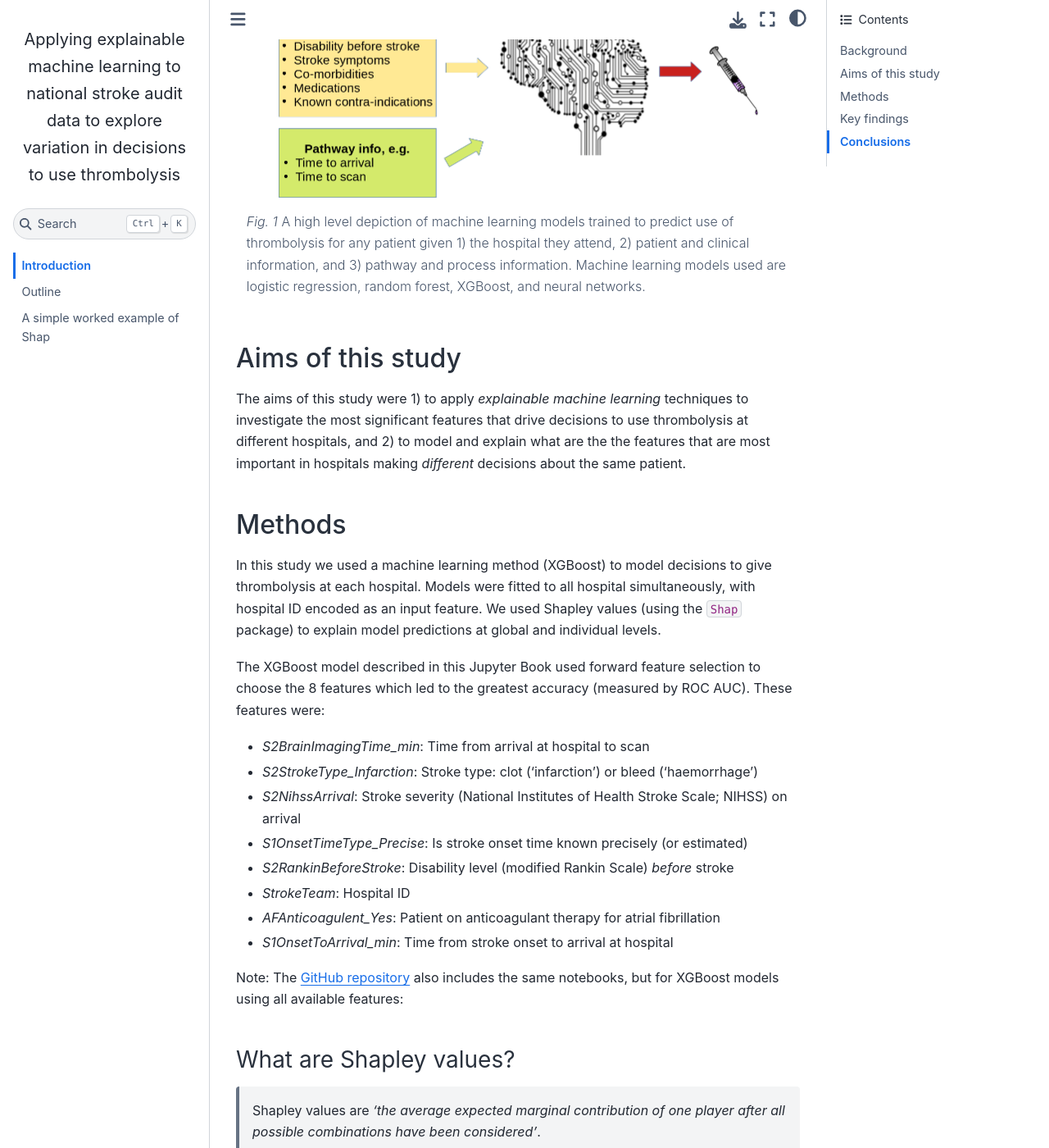
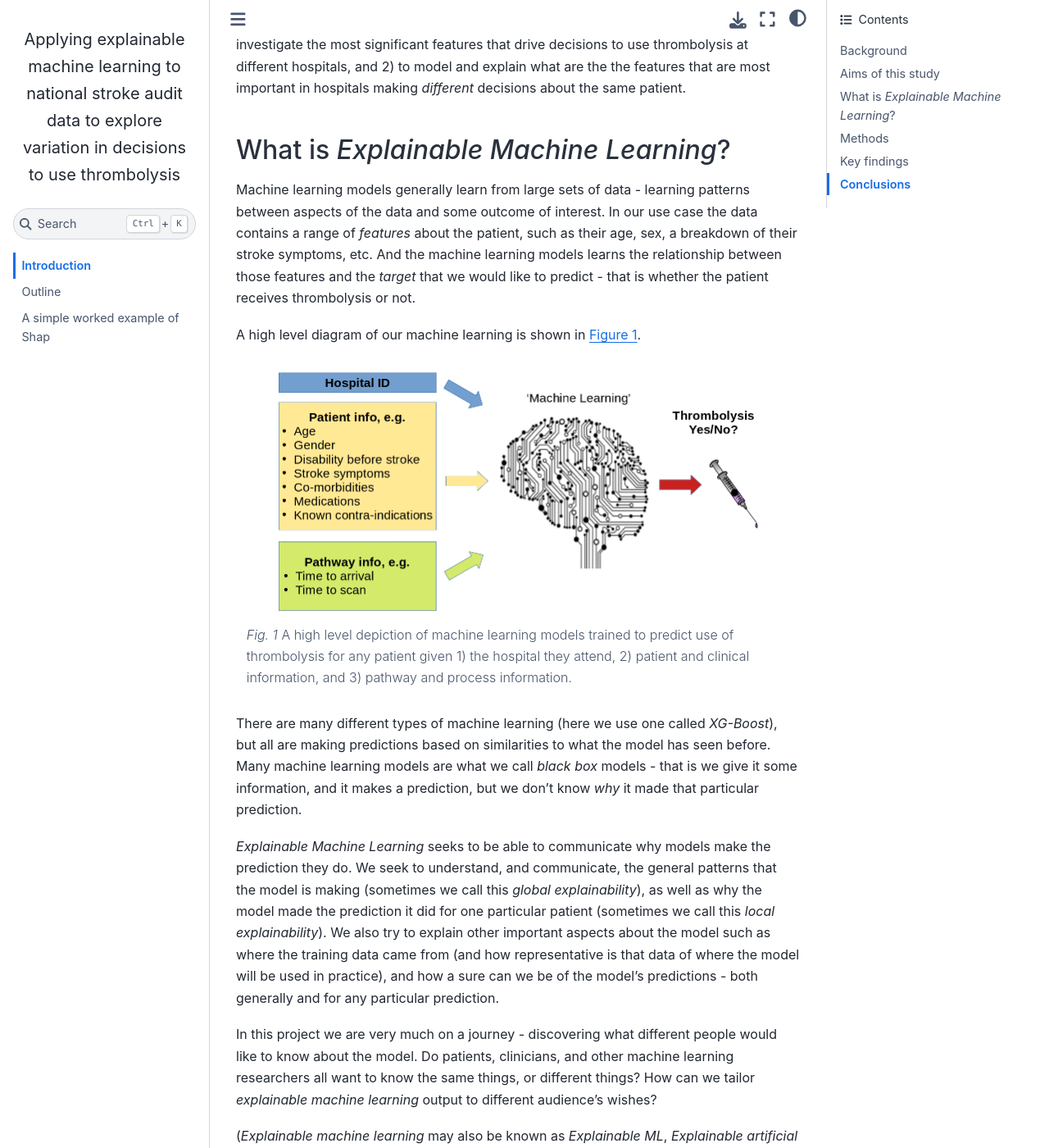
Before and after one commit to samuel-book/samuel_shap_paper_1, a Jupyter Book: the page built from introduction/intro.md, in a window 1280 px wide and 1400 px high, scrolled down 920 px. Shown: the whole window at 82% size. Built offline with Jupyter Book 1.0.4 settings and Sphinx 7.4.7 and the Sphinx Book theme 1.1.4, drawn with Linux system fonts in a browser that asks for light colours; pages that are not in the unit, such as notebooks, are missing from menus; some of the changed text lies outside the part shown.

Commit message:
Update intro

```diff
--- a/introduction/intro.md
+++ b/introduction/intro.md
@@ -12,25 +12,39 @@ Kerry Pearn & Michael Allen
 
 ## Background
 
-Stroke is a common cause of adult disability. Expert opinion is that about one in five patients should receive clot-busting drugs to break up the blood clot that is causing their stroke, and this is the target set in the NHS long term plan. This clot-busting treatment is called thrombolysis. At the moment only about one in nine patients actually receive this treatment in the UK. There is a lot of variation between hospitals, which means that the same patient might receive different treatment in different hospitals.
+Stroke is a common cause of adult disability. Expert opinion is that about one in five patients should receive clot-busting drugs to break up the blood clot that is causing their stroke, and this is the target set in the NHS long term plan. This clot-busting treatment is called *thrombolysis*. At the moment only about one in nine patients actually receive this treatment in the UK. There is a lot of variation between hospitals, which means that the same patient might receive different treatment in different hospitals.
 
-In a previous project, [SAMueL-1](https://samuel-book.github.io/samuel-1/introduction/intro.html), we trained machine-learning models to predict whether any individual patient would receive thrombolysis in any hospital {numref}`Figure {number} <high_level_md>`. This allows us to investigate what differences in treatment are likely to be due to differences between patients, and what differences in treatment are likely to be due to differences between hospitals.
-
-:::{figure-md} high_level_md
-<img src="./images/ml_model_high_level.png" width="600">
-
-A high level depiction of machine learning models trained to predict use of thrombolysis for any patient given 1) the hospital they attend, 2) patient and clinical information, and 3) pathway and process information. Machine learning models used are logistic regression, random forest, XGBoost, and neural networks.
-:::
+In a previous project, [SAMueL-1](https://samuel-book.github.io/samuel-1/introduction/intro.html), we trained machine-learning models to predict whether any individual patient would receive thrombolysis in any hospital. This allows us to investigate what differences in treatment are likely to be due to differences between patients, and what differences in treatment are likely to be due to differences between hospitals rather differences in the patients each hospital sees.
 
 ## Aims of this study
 
 The aims of this study were 1) to apply *explainable machine learning* techniques to investigate the most significant features that drive decisions to use thrombolysis at different hospitals, and 2) to model and explain what are the the features that are most important in hospitals making *different* decisions about the same patient.
 
+## What is *Explainable Machine Learning*?
+
+Machine learning models generally learn from large sets of data - learning patterns between aspects of the data and some outcome of interest. In our use case the data contains a range of *features* about the patient, such as their age, sex, a breakdown of their stroke symptoms, etc. And the machine learning models learns the relationship between those features and the *target* that we would like to predict - that is whether the patient receives thrombolysis or not.
+
+A high level diagram of our machine learning is shown in {numref}`Figure {number} <high_level_md>`.
+
+:::{figure-md} high_level_md
+<img src="./images/ml_model_high_level.png" width="600">
+
+A high level depiction of machine learning models trained to predict use of thrombolysis for any patient given 1) the hospital they attend, 2) patient and clinical information, and 3) pathway and process information.
+:::
+
+There are many different types of machine learning (here we use one called *XG-Boost*), but all are making predictions based on similarities to what the model has seen before. Many machine learning models are what we call *black box* models - that is we give it some information, and it makes a prediction, but we don't know *why* it made that particular prediction.
+
+*Explainable Machine Learning* seeks to be able to communicate why models make the prediction they do. We seek to understand, and communicate, the general patterns that the model is making (sometimes we call this *global explainability*), as well as why the model made the prediction it did for one particular patient (sometimes we call this *local explainability*). We also try to explain other important aspects about the model such as where the training data came from (and how representative is that data of where the model will be used in practice), and how a sure can we be of the model's predictions - both generally and for any particular prediction.
+
+In this project we are very much on a journey - discovering what different people would like to know about the model. Do patients, clinicians, and other machine learning researchers all want to know the same things, or different things? How can we tailor *explainable machine learning* output to different audience's wishes?
+
+(*Explainable machine learning* may also be known as *Explainable ML*, *Explainable artificial intelligence*, or *Explainable AI*).
+
 ## Methods
 
-In this study we used a machine learning method (XGBoost) to model decisions to give thrombolysis at each hospital. Models were fitted to all hospital simultaneously, with hospital ID encoded as an input feature. We used Shapley values (using the `Shap` package) to explain model predictions at global and individual levels.
+In this study we used a machine learning method (XG-Boost) to predict decisions to give thrombolysis at each hospital.
 
-The XGBoost model described in this Jupyter Book used forward feature selection to choose the 8 features which led to the greatest accuracy (measured by ROC AUC). These features were:
+In order to make the model easier to explain we found the most important features that would predict whetehr a patient received thrombolysis or not. We found that with 8 features we could get accuracy that was very close to use all available features. These 8 features were:
 
 * *S2BrainImagingTime_min*: Time from arrival at hospital to scan
 * *S2StrokeType_Infarction*: Stroke type: clot ('infarction') or bleed ('haemorrhage')
@@ -43,9 +57,11 @@ The XGBoost model described in this Jupyter Book used forward feature selection
 
 Note: The [GitHub repository](https://github.com/samuel-book/samuel_shap_paper_1) also includes the same notebooks, but for XGBoost models using all available features:
 
+In order to explain model predictions we turned to a method called Shapley values, which we describe below.
+
 ### What are Shapley values?
 
-> Shapley values are *'the average expected marginal contribution of one player after all possible combinations have been considered'*.
+> Shapley values (or *Shap* values)are *'the average expected marginal contribution of one player after all possible combinations have been considered'*.
 
 Or, imagine a pub quiz team with up to 3 people. Any number of people may actually turn up on the night:
 
@@ -57,9 +73,9 @@ The same principle may be applied in machine learning: How does any one feature
 
 ## Key findings
 
-### Predicting thrombolysis use with an XGBoost model
+### Predicting thrombolysis use with an XG-Boost model
 
-The five most influential features in the XGBoost model predicting whether thrombolysis would be given or not were:
+The five most influential features predicting whether thrombolysis would be given or not were (in order of importance):
 
 1. *Stroke type (infarction vs. haemorrhage)*: Use of thrombolysis depended on it being an infarction (clot).
 2. *Time from arrival at hospital to time brain imaging was performed*: Predicted probability of using thrombolysis reduced with increasing time to scan.
@@ -70,14 +86,14 @@ The five most influential features in the XGBoost model predicting whether throm
 Shap plots may be used to explain predictions of any individual patient (e.g. {numref}`Figure {number} <waterfall_example>`).
 
 :::{figure-md} waterfall_example
-<img src="./images/xgb_waterfall_low.png" width="800">
+<img src="./images/xgb_waterfall_low_probability.jpg" width="800">
 
 An example of a Shap *waterfall* plot showing the most influential features in influencing the model's prediction of a patient probability of receiving thrombolysis (in this case a patient with a very low probability of receiving thrombolysis). In this example the three most influential features, reducing the chance of receiving thrombolysis were 1) slow arrival-to-scan time (138 mins), low stroke severity (NIHSS 2), and 3 the hospital attended.
 :::
 
 ### Predicting *differences* in thrombolysis use between hospitals with an XGBoost model
 
-When an XGBoost model was trained to predict different choices in thrombolysis between units with a high or low propensity to use thrombolysis, the five most influential features were:
+When an XG-Boost model was trained to predict different choices in thrombolysis between units with a high or low propensity to use thrombolysis, the five most influential features were:
 
 1. *Disability level (Rankin) before stroke*: lower thrombolysing units had a lower predicted probability of using thrombolysis with increasing disability before stroke.
 2. *Stroke severity (NIHSS) on arrival*: lower thrombolysing units had a lower predicted probability of using thrombolysis with lower stroke severity.
```
Also changed, not shown: introduction/intro_old.md (deleted, +0 -105 lines), introduction/images/xgb_waterfall_low_probability.jpg.
